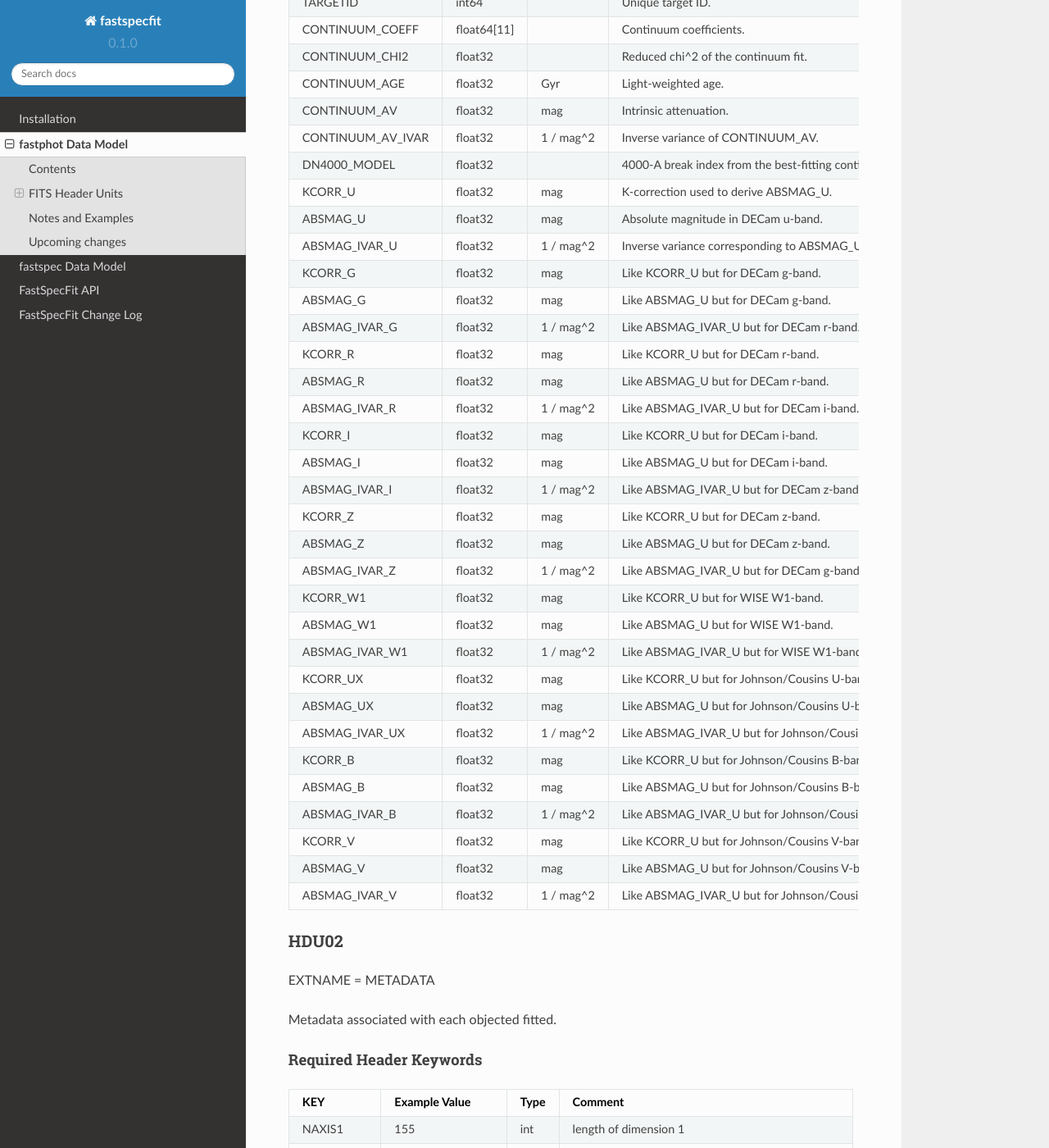
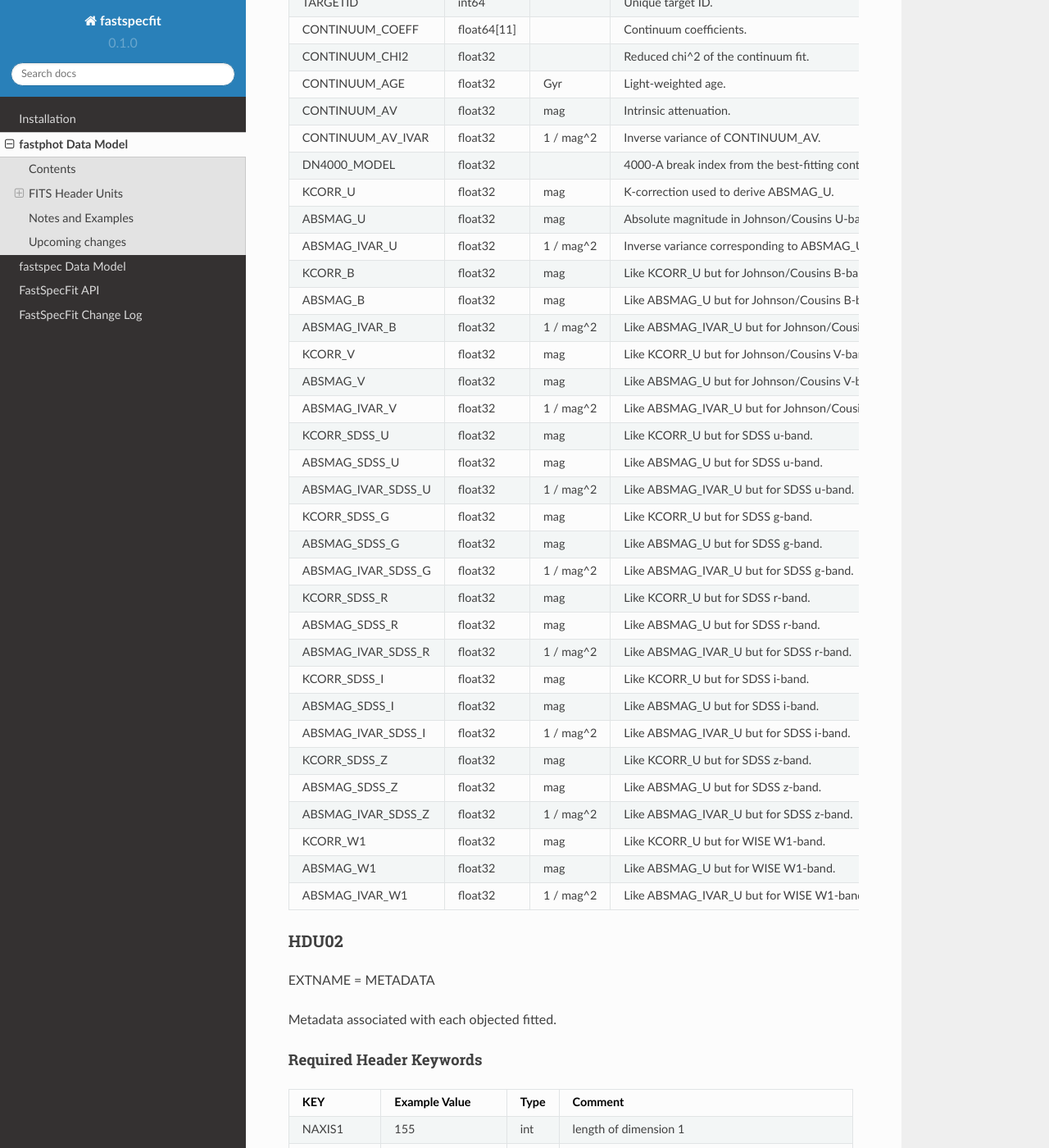
Before and after one commit to desihub/fastspecfit, a Sphinx documentation site: the page built from doc/fastphot.rst, in a window 1280 px wide and 1400 px high, scrolled down 1421 px. Shown: the whole window at 82% size. Built offline with Sphinx 7.4.7 and the Read the Docs theme 2.0.0, drawn with Linux system fonts in a browser that asks for light colours.

Commit message:
update fastphot documentation

```diff
--- a/doc/fastphot.rst
+++ b/doc/fastphot.rst
@@ -76,32 +76,32 @@ Name                   Type        Units      Description
      CONTINUUM_AV_IVAR float32     1 / mag^2  Inverse variance of CONTINUUM_AV.
           DN4000_MODEL float32                4000-A break index from the best-fitting continuum model.
                KCORR_U float32            mag K-correction used to derive ABSMAG_U.
-              ABSMAG_U float32            mag Absolute magnitude in DECam u-band.
+              ABSMAG_U float32            mag Absolute magnitude in Johnson/Cousins U-band.
          ABSMAG_IVAR_U float32      1 / mag^2 Inverse variance corresponding to ABSMAG_U.
-               KCORR_G float32            mag Like KCORR_U but for DECam g-band.
-              ABSMAG_G float32            mag Like ABSMAG_U but for DECam g-band.
-         ABSMAG_IVAR_G float32      1 / mag^2 Like ABSMAG_IVAR_U but for DECam r-band.
-               KCORR_R float32            mag Like KCORR_U but for DECam r-band.
-              ABSMAG_R float32            mag Like ABSMAG_U but for DECam r-band.
-         ABSMAG_IVAR_R float32      1 / mag^2 Like ABSMAG_IVAR_U but for DECam i-band.
-               KCORR_I float32            mag Like KCORR_U but for DECam i-band.
-              ABSMAG_I float32            mag Like ABSMAG_U but for DECam i-band.
-         ABSMAG_IVAR_I float32      1 / mag^2 Like ABSMAG_IVAR_U but for DECam z-band.
-               KCORR_Z float32            mag Like KCORR_U but for DECam z-band.
-              ABSMAG_Z float32            mag Like ABSMAG_U but for DECam z-band.
-         ABSMAG_IVAR_Z float32      1 / mag^2 Like ABSMAG_IVAR_U but for DECam g-band.
-              KCORR_W1 float32            mag Like KCORR_U but for WISE W1-band.
-             ABSMAG_W1 float32            mag Like ABSMAG_U but for WISE W1-band.
-        ABSMAG_IVAR_W1 float32      1 / mag^2 Like ABSMAG_IVAR_U but for WISE W1-band.
-              KCORR_UX float32            mag Like KCORR_U but for Johnson/Cousins U-band.
-             ABSMAG_UX float32            mag Like ABSMAG_U but for Johnson/Cousins U-band.
-        ABSMAG_IVAR_UX float32      1 / mag^2 Like ABSMAG_IVAR_U but for Johnson/Cousins U-band.
                KCORR_B float32            mag Like KCORR_U but for Johnson/Cousins B-band.
               ABSMAG_B float32            mag Like ABSMAG_U but for Johnson/Cousins B-band.
          ABSMAG_IVAR_B float32      1 / mag^2 Like ABSMAG_IVAR_U but for Johnson/Cousins B-band.
                KCORR_V float32            mag Like KCORR_U but for Johnson/Cousins V-band.
               ABSMAG_V float32            mag Like ABSMAG_U but for Johnson/Cousins V-band.
          ABSMAG_IVAR_V float32      1 / mag^2 Like ABSMAG_IVAR_U but for Johnson/Cousins V-band.
+          KCORR_SDSS_U float32            mag Like KCORR_U but for SDSS u-band.
+         ABSMAG_SDSS_U float32            mag Like ABSMAG_U but for SDSS u-band.
+    ABSMAG_IVAR_SDSS_U float32      1 / mag^2 Like ABSMAG_IVAR_U but for SDSS u-band.
+          KCORR_SDSS_G float32            mag Like KCORR_U but for SDSS g-band.
+         ABSMAG_SDSS_G float32            mag Like ABSMAG_U but for SDSS g-band.
+    ABSMAG_IVAR_SDSS_G float32      1 / mag^2 Like ABSMAG_IVAR_U but for SDSS g-band.
+          KCORR_SDSS_R float32            mag Like KCORR_U but for SDSS r-band.
+         ABSMAG_SDSS_R float32            mag Like ABSMAG_U but for SDSS r-band.
+    ABSMAG_IVAR_SDSS_R float32      1 / mag^2 Like ABSMAG_IVAR_U but for SDSS r-band.
+          KCORR_SDSS_I float32            mag Like KCORR_U but for SDSS i-band.
+         ABSMAG_SDSS_I float32            mag Like ABSMAG_U but for SDSS i-band.
+    ABSMAG_IVAR_SDSS_I float32      1 / mag^2 Like ABSMAG_IVAR_U but for SDSS i-band.
+          KCORR_SDSS_Z float32            mag Like KCORR_U but for SDSS z-band.
+         ABSMAG_SDSS_Z float32            mag Like ABSMAG_U but for SDSS z-band.
+    ABSMAG_IVAR_SDSS_Z float32      1 / mag^2 Like ABSMAG_IVAR_U but for SDSS z-band.
+              KCORR_W1 float32            mag Like KCORR_U but for WISE W1-band.
+             ABSMAG_W1 float32            mag Like ABSMAG_U but for WISE W1-band.
+        ABSMAG_IVAR_W1 float32      1 / mag^2 Like ABSMAG_IVAR_U but for WISE W1-band.
 ====================== =========== ========== ==========================================
 
 HDU02
```
